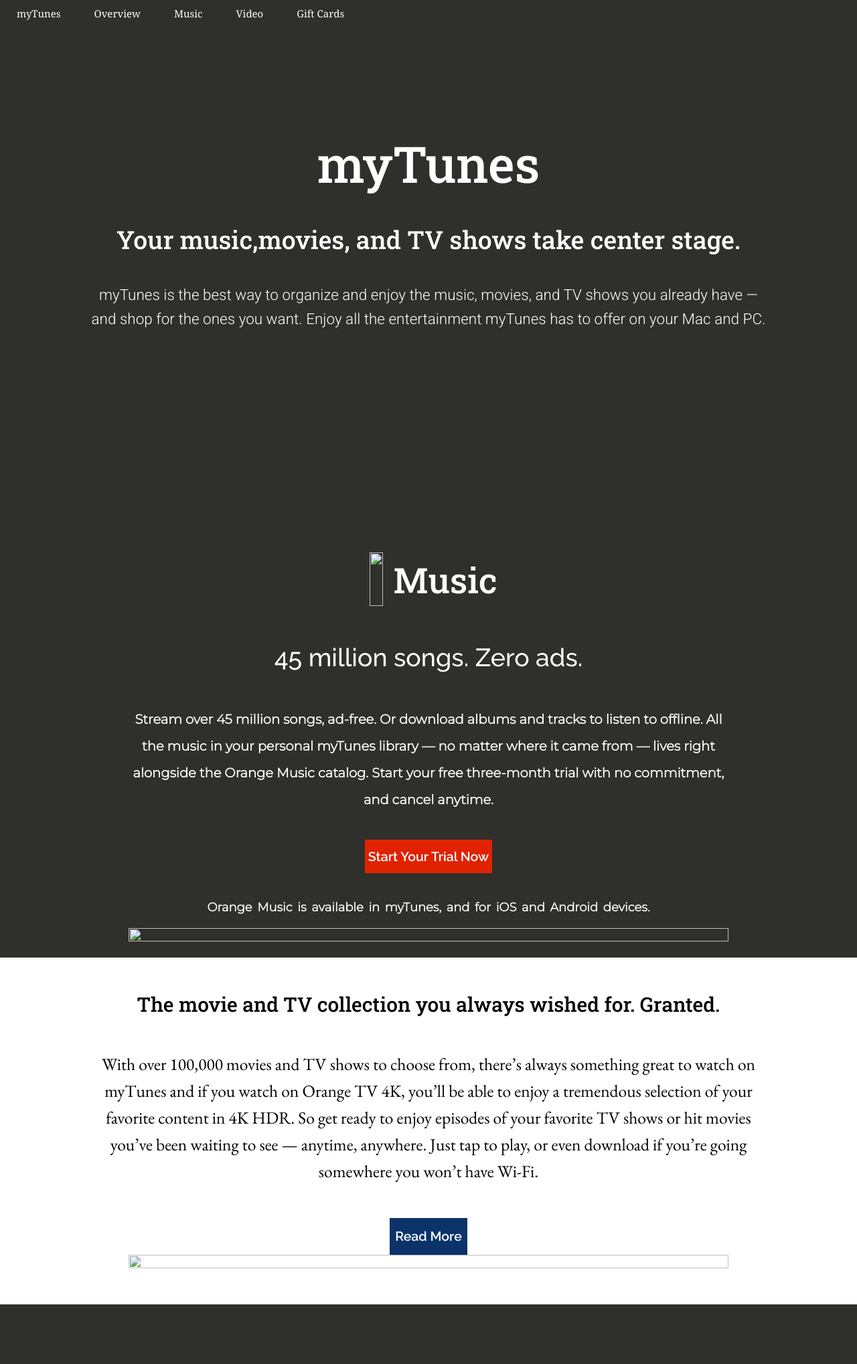
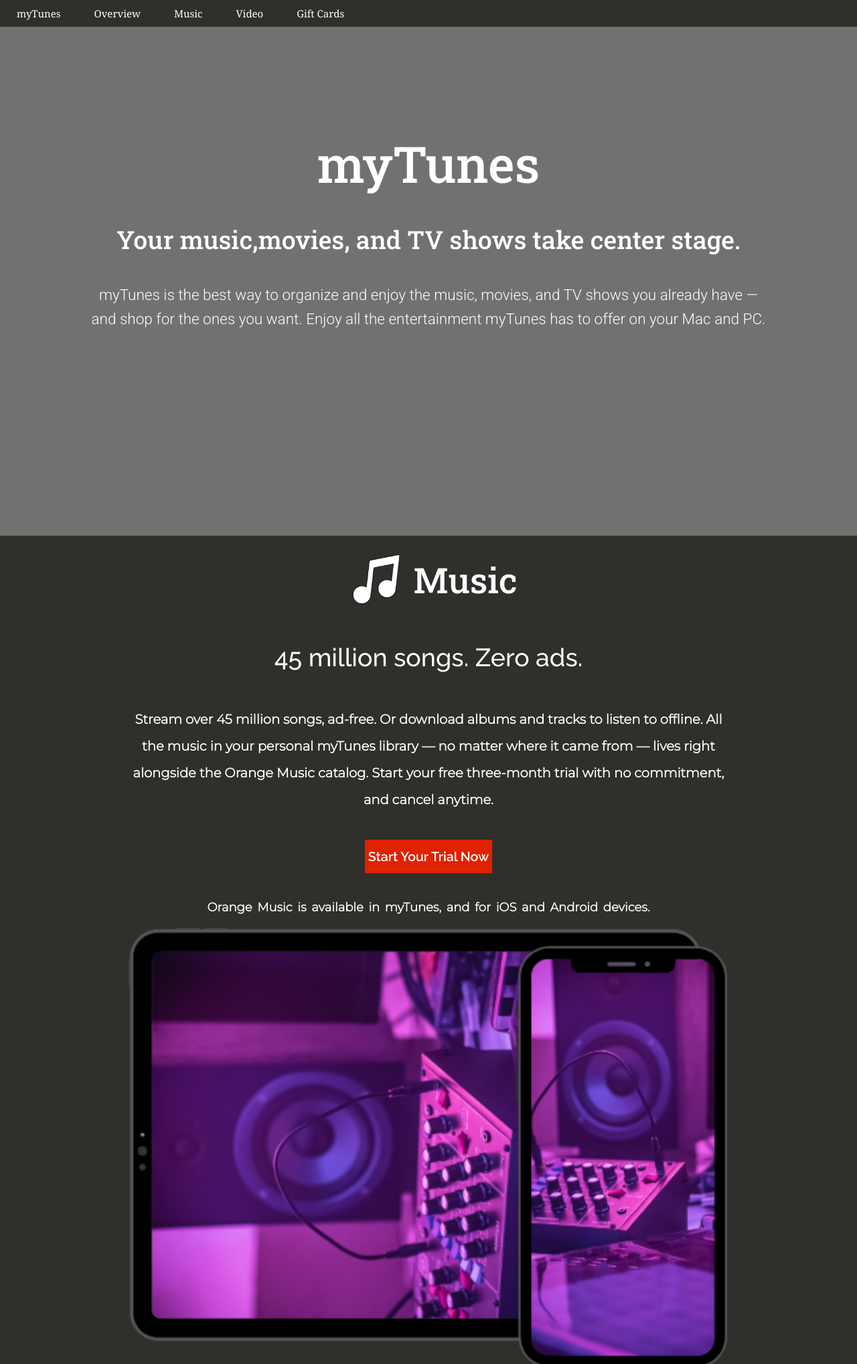
Before and after one commit to nupur-sapra/myTunes, a plain HTML site: page index.html in a window 1280 px wide. Shown: the top 2037 px of the page at 67% size. Drawn offline with nearby package versions, Linux system fonts and the light colour scheme; the site is published under a folder, as on GitHub Pages, so addresses that start at the root find nothing.

Commit message:
adding modified files

```diff
--- a/index.html
+++ b/index.html
@@ -57,7 +57,7 @@
         <div class="main-div ">
             <div class="music flex">
                 <div class="logo">
-                    <img src="/music-logo.PNG" alt="">
+                    <img src="music-logo.PNG" alt="">
                 </div>
                 <div class="music-heading">
                     Music
@@ -77,7 +77,7 @@
                 Orange Music is available in myTunes, and for iOS and Android devices.
             </div>
             <div class="image">
-                <img src="/final-image.PNG" alt="">
+                <img src="final-image.PNG" alt="">
             </div>
 
         </div>
@@ -95,7 +95,7 @@
             <button>Read More</button>
         </div>
         <div class="image-2">
-            <img src="/ipad-2-copy.PNG" alt="">
+            <img src="ipad-2-copy.PNG" alt="">
         </div>
     </section>
     <section class="section-4">
@@ -110,7 +110,7 @@
     <section class="section-5">
         <div class="outside">
             <div class="column-1">
-                <img src="/Untitled design (58).PNG" alt="">
+                <img src="Untitled design (58).PNG" alt="">
             </div>
             <div class="column-2">
                 <div class="first">
--- a/style.css
+++ b/style.css
@@ -31,7 +31,7 @@ body {
     content: " ";
     height: 95vh;
     width: 100%;
-    background: rgb(47 47 44) url('/mytunes.jpg') no-repeat center/cover;
+    background: rgb(47 47 44) url('mytunes.jpg') no-repeat center/cover;
     position: absolute;
     z-index: -1;
     opacity: 0.6;
@@ -203,7 +203,7 @@ body {
 
 .section-4::before {
     content: " ";
-    background: url('/tyler-clemmensen-DQ_KYf1LF6E-unsplash.jpg') no-repeat center/cover;
+    background: url('tyler-clemmensen-DQ_KYf1LF6E-unsplash.jpg') no-repeat center/cover;
     position: absolute;
     height: 70vh;
     width: 100%;
```
